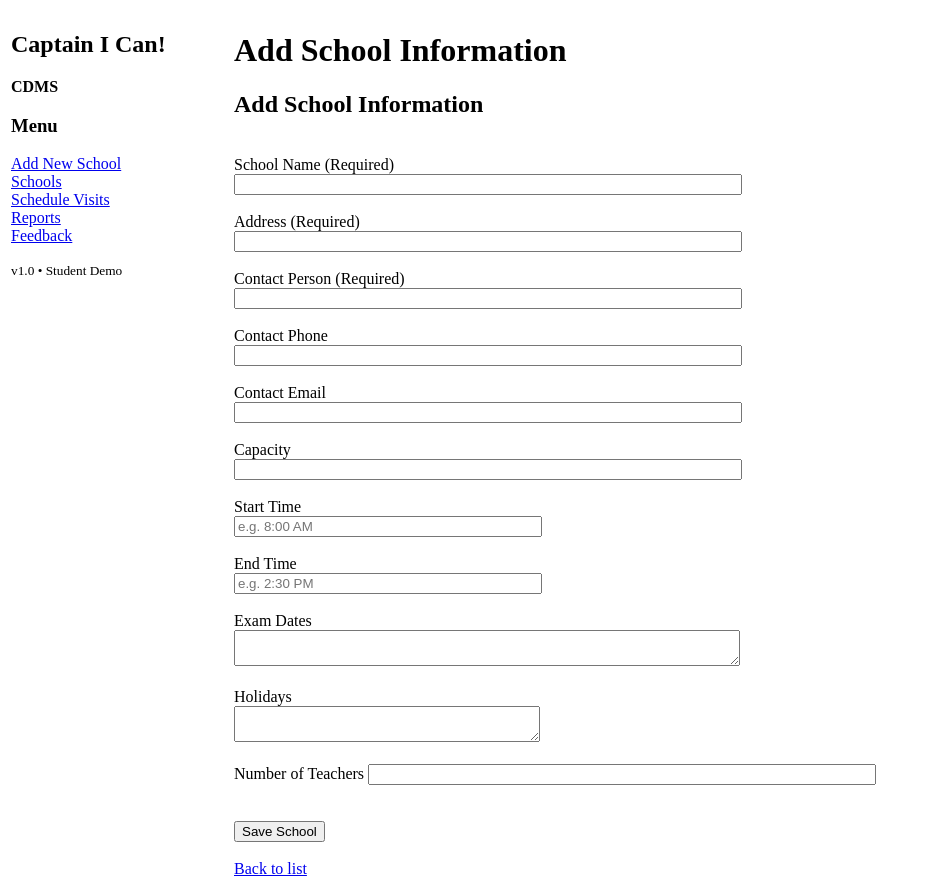
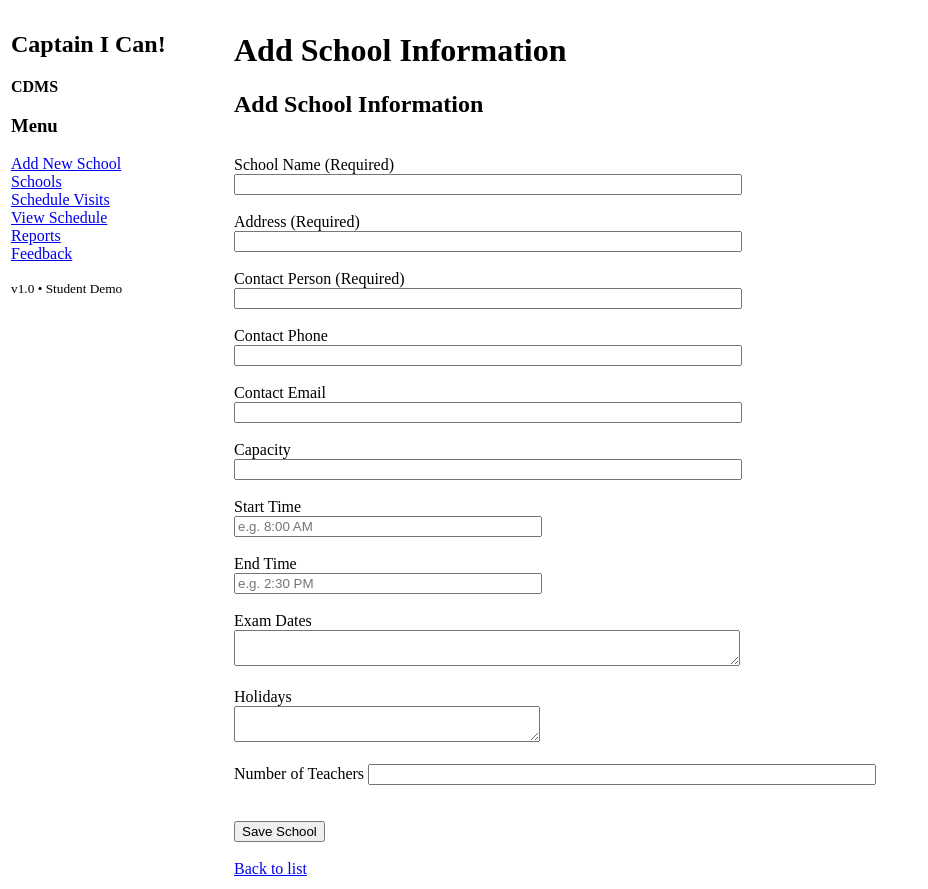
Before and after one commit to definitelyjoseph/CIC_CDMS, a Flask app: page /schools/add in a window 1280 px wide. Shown: the whole page, without its empty margins (0-928 px from the left). Run offline with Flask 3, Linux system fonts and the light colour scheme.

Commit message:
View Schedule button P2

```diff
--- a/templates/base.html
+++ b/templates/base.html
@@ -27,6 +27,7 @@
           <li><a href="{{ url_for('add_school') }}">Add New School</a></li>
           <li><a href="{{ url_for('list_schools') }}">Schools</a></li>
           <li><a href="{{ url_for('schedule_visit') }}">Schedule Visits</a></li>
+          <li><a href="{{ url_for('list_visits') }}">View Schedule</a></li>
           <li><a href="#">Reports</a></li>
           <li><a href="#">Feedback</a></li>
         </ul>
```
